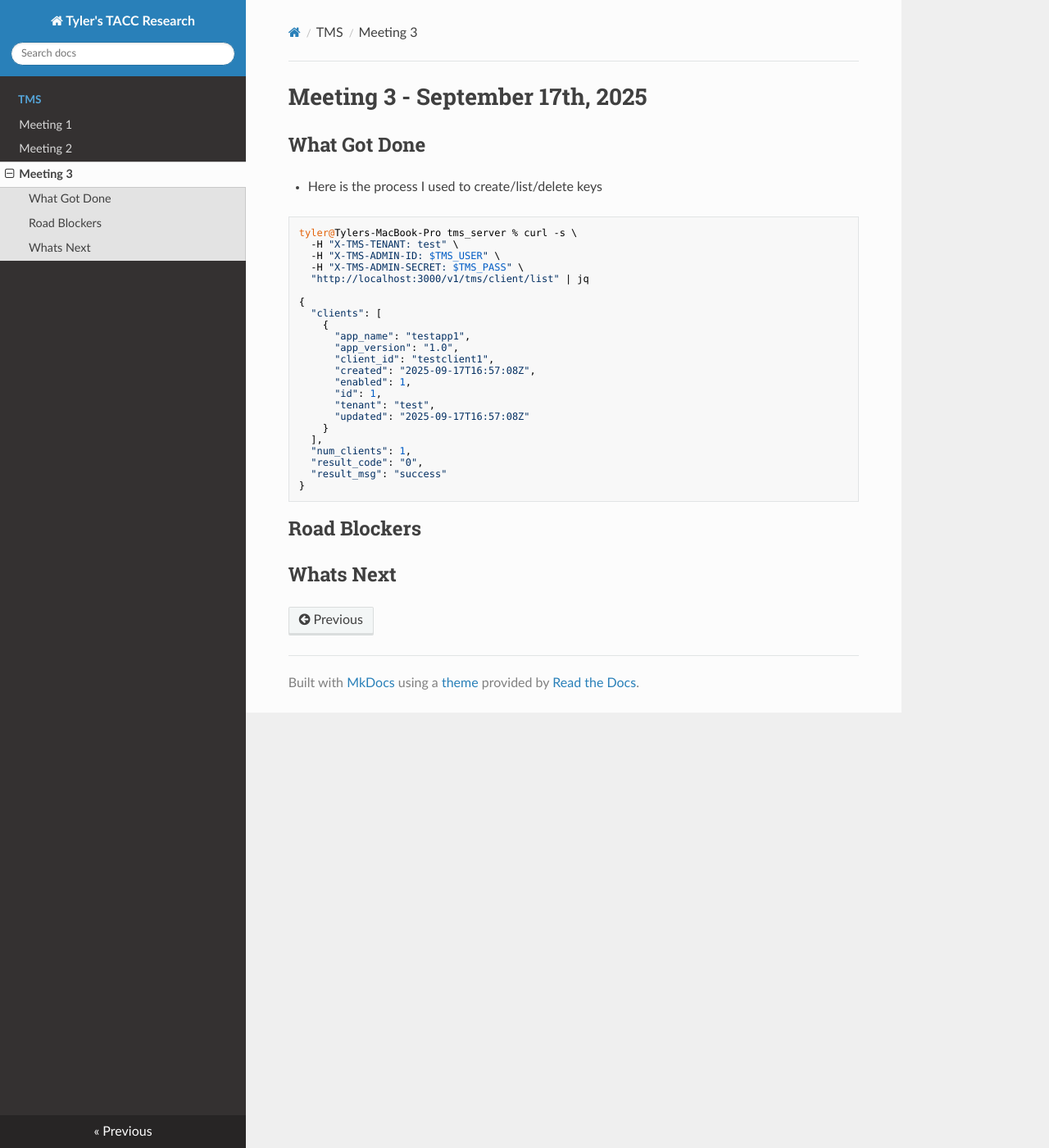
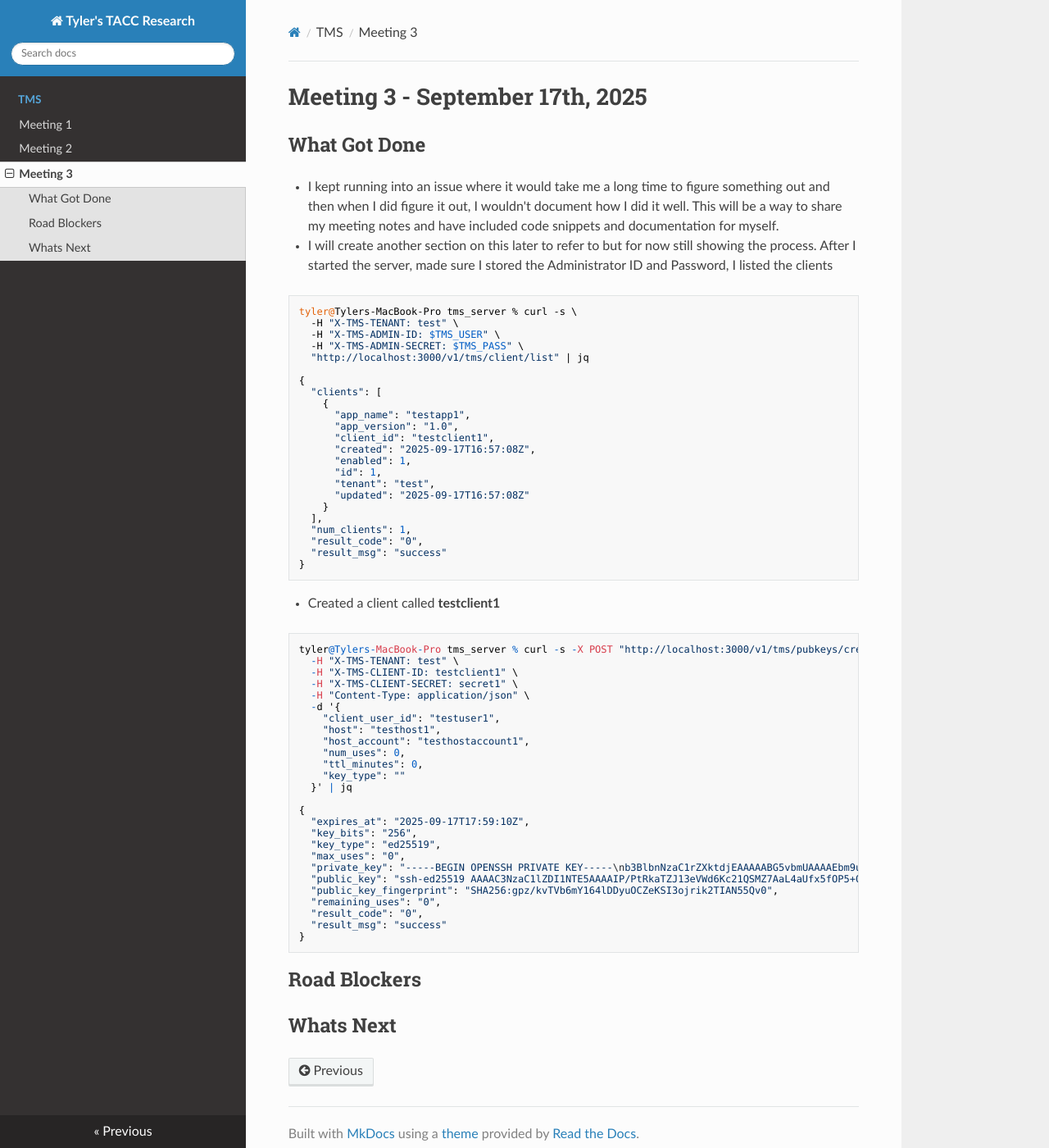
Before and after one commit to tyler0852/tylers-tacc-research, an MkDocs documentation site: the page built from docs/tms/meeting-3.md, in a window 1280 px wide and 1400 px high. Shown: the whole window at 82% size. Built offline with MkDocs 1.6.1, drawn with Linux system fonts in a browser that asks for light colours; nearby versions of some CDN libraries.

Commit message:
Update meeting-3.md

````diff
--- a/docs/tms/meeting-3.md
+++ b/docs/tms/meeting-3.md
@@ -2,7 +2,9 @@
 
 ## What Got Done
 
-- Here is the process I used to create/list/delete keys
+- I kept running into an issue where it would take me a long time to figure something out and then when I did figure it out, I wouldn't document how I did it well. This will be a way to share my meeting notes and have included code snippets and documentation for myself.
+
+- I will create another section on this later to refer to but for now still showing the process. After I started the server, made sure I stored the Administrator ID and Password, I listed the clients
 ```bash
 tyler@Tylers-MacBook-Pro tms_server % curl -s \
   -H "X-TMS-TENANT: test" \
@@ -28,6 +30,35 @@ tyler@Tylers-MacBook-Pro tms_server % curl -s \
   "result_msg": "success"
 }
 ```
+- Created a client called **testclient1**
+```bash
+tyler@Tylers-MacBook-Pro tms_server % curl -s -X POST "http://localhost:3000/v1/tms/pubkeys/creds" \
+  -H "X-TMS-TENANT: test" \
+  -H "X-TMS-CLIENT-ID: testclient1" \
+  -H "X-TMS-CLIENT-SECRET: secret1" \
+  -H "Content-Type: application/json" \
+  -d '{
+    "client_user_id": "testuser1",
+    "host": "testhost1",
+    "host_account": "testhostaccount1",
+    "num_uses": 0,
+    "ttl_minutes": 0,
+    "key_type": ""
+  }' | jq
+
+{
+  "expires_at": "2025-09-17T17:59:10Z",
+  "key_bits": "256",
+  "key_type": "ed25519",
+  "max_uses": "0",
+  "private_key": "-----BEGIN OPENSSH PRIVATE KEY-----\nb3BlbnNzaC1rZXktdjEAAAAABG5vbmUAAAAEbm9uZQAAAAAAAAABAAAAMwAAAAtzc2gtZW\nQyNTUxOQAAACD/z7UZGk2Sdd3lVneinNtUEjGewGi+GlH8eXzj+ftEDAAAAIh0cKYcdHCm\nHAAAAAtzc2gtZWQyNTUxOQAAACD/z7UZGk2Sdd3lVneinNtUEjGewGi+GlH8eXzj+ftEDA\nAAAECyvvzZmK9J2wmQCA47RHbz1HlBy9tTcwG8PUxdSGZ/w//PtRkaTZJ13eVWd6Kc21QS\nMZ7AaL4aUfx5fOP5+0QMAAAAAAECAwQF\n-----END OPENSSH PRIVATE KEY-----\n",
+  "public_key": "ssh-ed25519 AAAAC3NzaC1lZDI1NTE5AAAAIP/PtRkaTZJ13eVWd6Kc21QSMZ7AaL4aUfx5fOP5+0QM",
+  "public_key_fingerprint": "SHA256:gpz/kvTVb6mY164lDDyuOCZeKSI3ojrik2TIAN55Qv0",
+  "remaining_uses": "0",
+  "result_code": "0",
+  "result_msg": "success"
+}
+```
 
 
 ## Road Blockers
````
